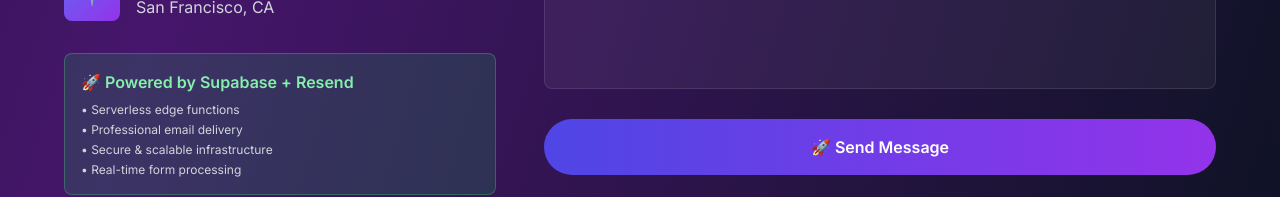
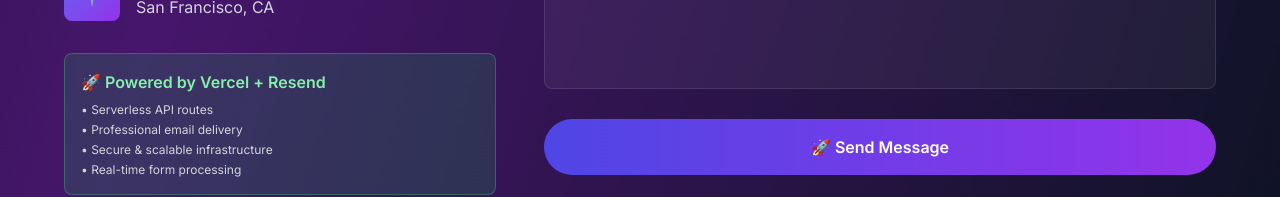
Before and after one commit to yvelkuri-stu/ITSv3, a Next.js app: page / in a window 1280 px wide. Shown: the part 3669-3866 px from the top of the page. Built offline with nearby package versions, Linux system fonts and the light colour scheme.

Commit message:
Updated email for vercel

```diff
--- a/src/app/page.tsx
+++ b/src/app/page.tsx
@@ -808,13 +808,17 @@
     setSubmitStatus('idle');
 
     try {
-      // Using Vercel API Route (easier setup)
+      // Switch back to Vercel API route once path is fixed
       const response = await fetch('/api/contact', {
         method: 'POST',
         headers: {
           'Content-Type': 'application/json',
         },
-        body: JSON.stringify(contactForm)
+        body: JSON.stringify({
+          name: contactForm.name,
+          email: contactForm.email,
+          message: contactForm.message
+        })
       });
 
       const result = await response.json();
@@ -881,9 +885,9 @@
               </div>
 
               <div className="mt-8 p-4 bg-green-600/20 rounded-lg border border-green-400/30">
-                <h4 className="font-semibold text-green-300 mb-2">🚀 Powered by Supabase + Resend</h4>
+                <h4 className="font-semibold text-green-300 mb-2">🚀 Powered by Vercel + Resend</h4>
                 <ul className="text-xs text-gray-300 space-y-1">
-                  <li>• Serverless edge functions</li>
+                  <li>• Serverless API routes</li>
                   <li>• Professional email delivery</li>
                   <li>• Secure & scalable infrastructure</li>
                   <li>• Real-time form processing</li>
```
